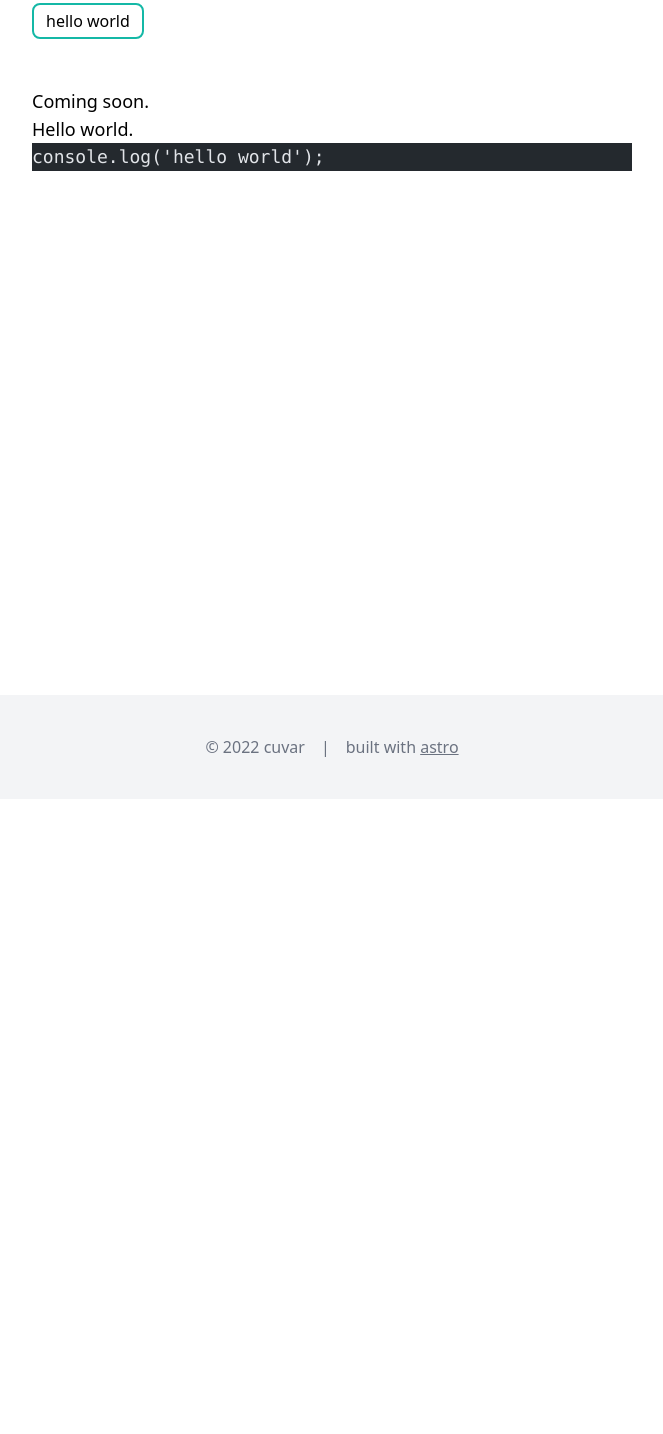
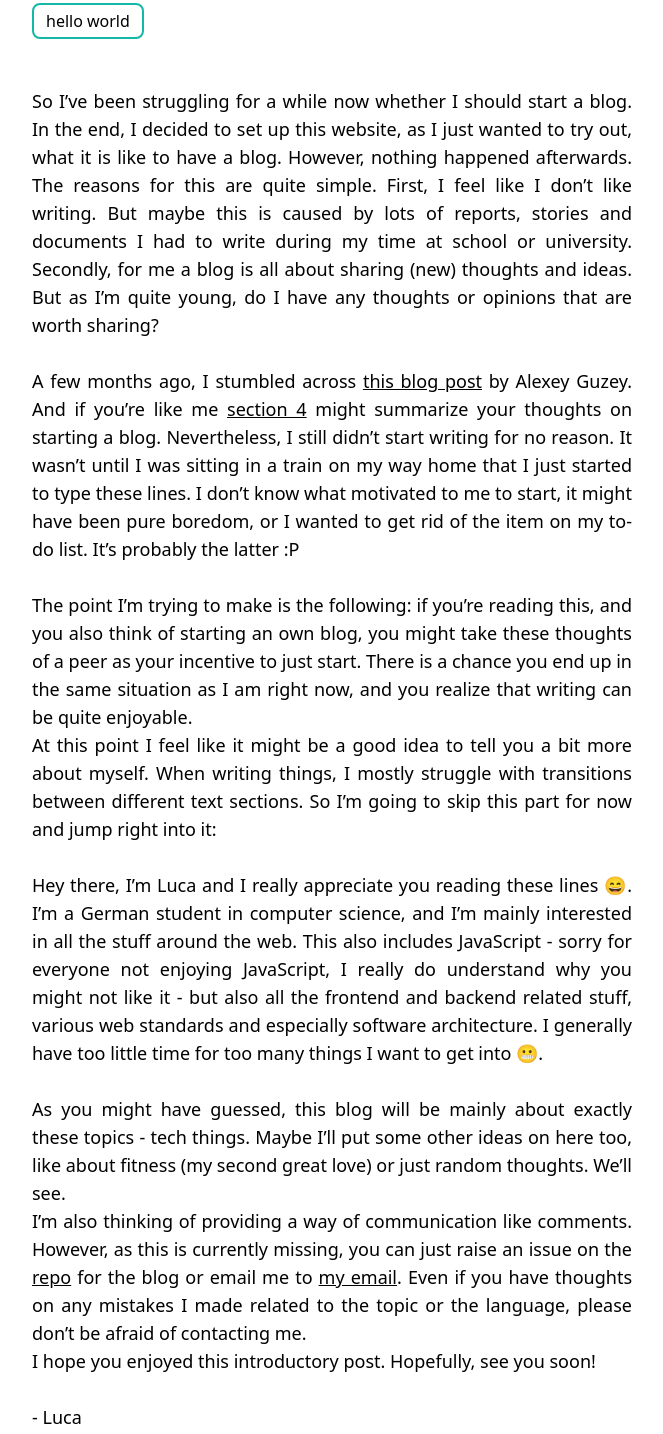
Before and after one commit to cuvar/blog, an Astro site: page /post/initial_commit in a window 1280 px wide. Shown: the part 253-1687 px from the top of the page, without its empty margins (308-971 px from the left). Before the commit the page ends 1052 px from the top, so only its background shows below. Built offline with nearby package versions, Linux system fonts and the light colour scheme; Astro itself is replaced by a stand-in of ours.

Commit message:
feat: initial blog post

````diff
--- a/src/pages/post/initial_commit.md
+++ b/src/pages/post/initial_commit.md
@@ -2,16 +2,35 @@
 layout: "../../layouts/Post.astro"
 title: "Initial commit"
 pubDate: 2021-02-02
-summary: First blog post
+summary: So I’ve been struggling for a while now whether I should start a blog. In the end, I decided to set up this website, as I just wanted to try out, what it is like to have a blog.
 url: initial_commit
 tags:
   - post
   - hello world
 ---
-Coming soon.
 <!-- more -->
-Hello world.
+So I’ve been struggling for a while now whether I should start a blog. In the end, I decided to set up this website, as I just wanted to try out, what it is like to have a blog. However, nothing happened afterwards. The reasons for this are quite simple. First, I feel like I don’t like writing. But maybe this is caused by lots of reports, stories and documents I had to write during my time at school or university. Secondly, for me a blog is all about sharing (new) thoughts and ideas. But as I’m quite young, do I have any thoughts or opinions that are worth sharing?
+<br/>
+<br/>
+A few months ago, I stumbled across <a href="https://guzey.com/personal/why-have-a-blog/" class="underline" rel="noopener" target="_blank">this blog post</a> by Alexey Guzey. And if you’re like me <a href="https://guzey.com/personal/why-have-a-blog/#but-i-dont-have-anything-original-to-say-and-i-would-be-just-repeating-things-said-elsewhere-on-the-internet" class="underline" rel="noopener" target="_blank">section 4</a> might summarize your thoughts on starting a blog. Nevertheless, I still didn’t start writing for no reason. It wasn’t until I was sitting in a train on my way home that I just started to type these lines. I don’t know what motivated to me to start, it might have been pure boredom, or I wanted to get rid of the item on my to-do list. It’s probably the latter :P
+<br/>
+<br/>
+The point I’m trying to make is the following: if you’re reading this, and you also think of starting an own blog, you might take these thoughts of a peer as your incentive to just start. There is a chance you end up in the same situation as I am right now, and you realize that writing can be quite enjoyable.
 
-```javascript
-console.log('hello world');
-```
+At this point I feel like it might be a good idea to tell you a bit more about myself. When writing things, I mostly struggle with transitions between different text sections. So I’m going to skip this part for now and jump right into it:
+<br/>
+<br/>
+Hey there, I’m Luca and I really appreciate you reading these lines 😄. I’m a German student in computer science, and I’m mainly interested in all the stuff around the web. This also includes JavaScript - sorry for everyone not enjoying JavaScript, I really do understand why you might not like it - but also all the frontend and backend related stuff, various web standards and especially software architecture. I generally have too little time for too many things I want to get into 😬.
+<br/>
+<br/>
+As you might have guessed, this blog will be mainly about exactly these topics - tech things. Maybe I’ll put some other ideas on here too, like about fitness (my second great love) or just random thoughts. We’ll see.
+
+I’m also thinking of providing a way of communication like comments. However, as this is currently missing, you can just raise an issue on the <a href="http://github.com/cuvar/blog" class="underline" rel="noopener" target="_blank">repo</a> for the blog or email me to <a href="mailto:info@cuvar.dev" class="underline">my email</a>. Even if you have thoughts on any mistakes I made related to the topic or the language, please don’t be afraid of contacting me.
+
+I hope you enjoyed this introductory post. Hopefully, see you soon!
+<br/>
+<br/>
+\- Luca
+
+<!-- todo: mark links, -->
+<!-- todo: make absätze -->
````
Also changed, not shown: .github/workflows/scp.yml.
